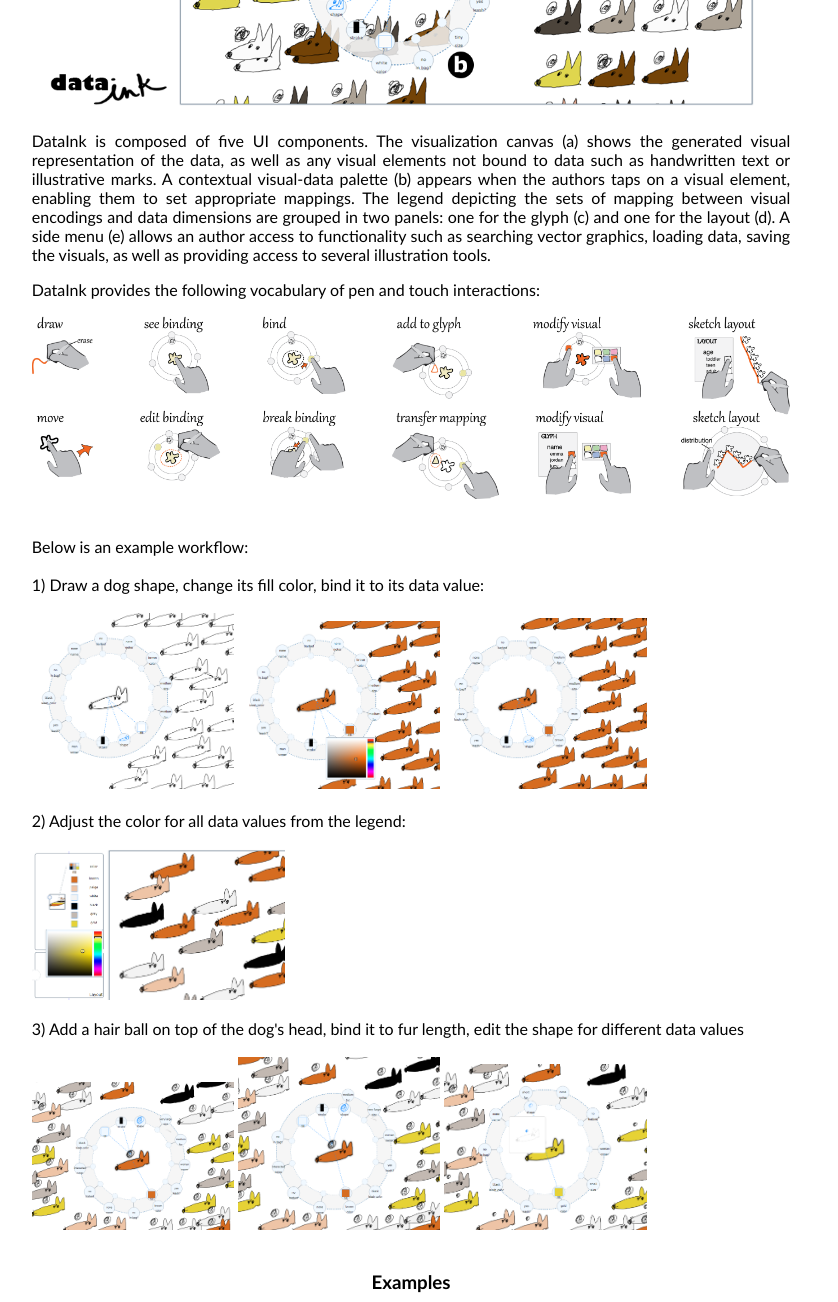
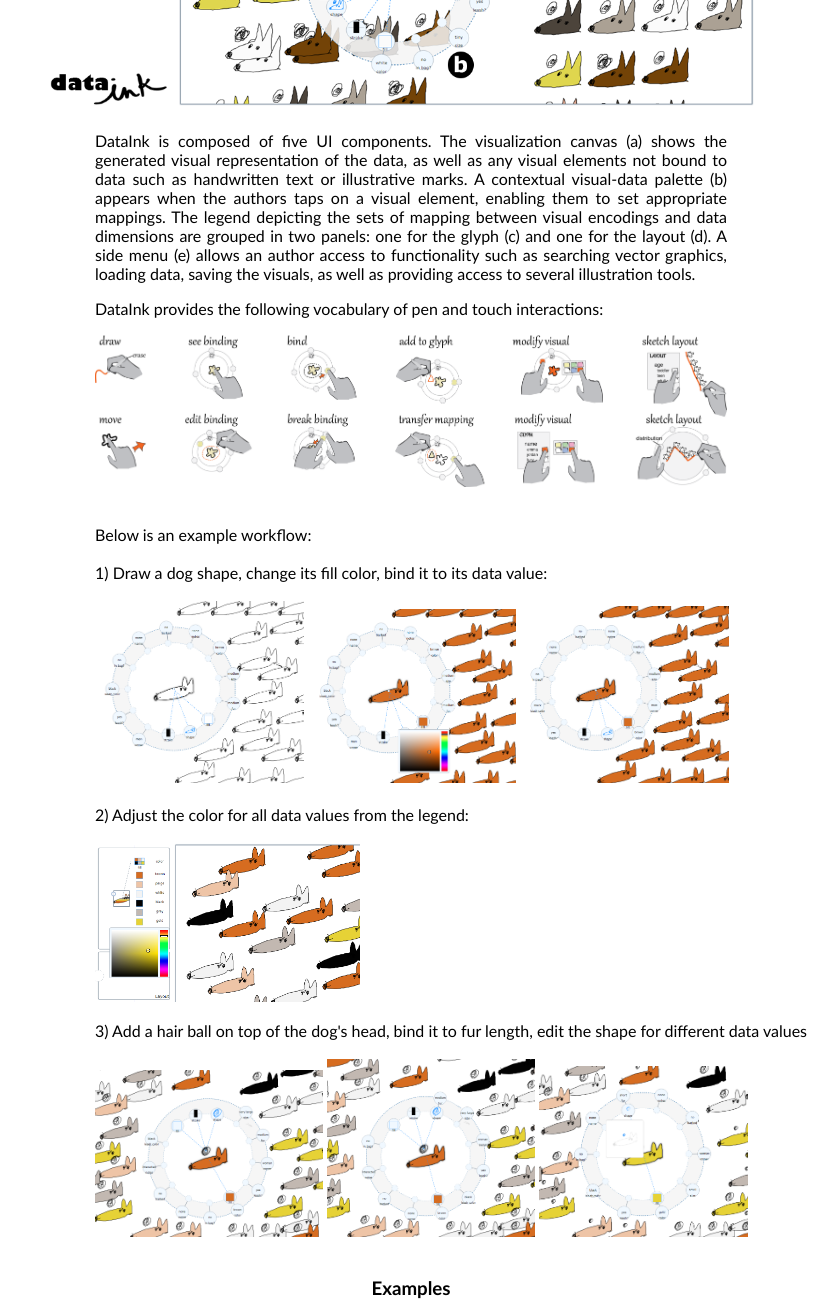
Before and after one commit to datainkresearch/datainkresearch.github.io, a plain HTML site: page index.html in a window 1280 px wide. Shown: the part 1160-2462 px from the top of the page, without its empty margins (229-1067 px from the left). Drawn offline with Linux system fonts and the light colour scheme.

Commit message:
minor fixes

```diff
--- a/index.html
+++ b/index.html
@@ -28,7 +28,7 @@
         <br><br><br>
         <h3>DataInk</h3>
         <img src="pics/dataInk.png" width="60%">
-        <p style="text-align:justify; margin-left:20%; width:60%">DataInk is composed of five UI components. The visualization canvas (a) shows the generated
+        <p style="text-align:justify; margin-left:25%; width:50%">DataInk is composed of five UI components. The visualization canvas (a) shows the generated
             visual representation of the data, as well as any visual elements
             not bound to data such as handwritten text or illustrative marks.
             A contextual visual-data palette (b) appears when the authors taps on a visual element, enabling them to set appropriate mappings.
@@ -37,28 +37,28 @@
             author access to functionality such as searching vector graphics, loading data, saving the visuals,
             as well as providing access to several illustration tools. </p>
 
-        <p style="text-align:justify; margin-left:20%; width:60%">DataInk provides the following vocabulary of pen and touch interactions:</p>
-        <img src="pics/vocabulary.png" width="60%">
+        <p style="text-align:justify; margin-left:25%; width:50%">DataInk provides the following vocabulary of pen and touch interactions:</p>
+        <img src="pics/vocabulary.png" width="50%">
 
-        <div style="text-align:left; margin-left:20%">
+        <div style="text-align:left; margin-left:25%">
         <br><br>
         Below is an example workflow:
         <br><br>
         1) Draw a dog shape,  change its fill color, bind it to its data value:
         <br><br>
-        <img src="pics/s1.PNG" width="20%">
-        <img src="pics/s2.PNG" width="20%">
-        <img src="pics/s3.PNG" width="20%">
+        <img src="pics/s1.PNG" width="22%">
+        <img src="pics/s2.PNG" width="22%">
+        <img src="pics/s3.PNG" width="22%">
         <br><br>
         2) Adjust the color for all data values from the legend:
         <br><br>
-        <img src="pics/s5.PNG" width="25%">
+        <img src="pics/s5.PNG" width="28%">
         <br><br>
         3) Add a hair ball on top of the dog's head, bind it to fur length, edit the shape for different data values
         <br><br>
-        <img src="pics/s6.PNG" width="20%">
-        <img src="pics/s7.PNG" width="20%">
-        <img src="pics/s8.PNG" width="20%">
+        <img src="pics/s6.PNG" width="24%">
+        <img src="pics/s7.PNG" width="22%">
+        <img src="pics/s8.PNG" width="22%">
         <br><br>
         </div>
 
```
